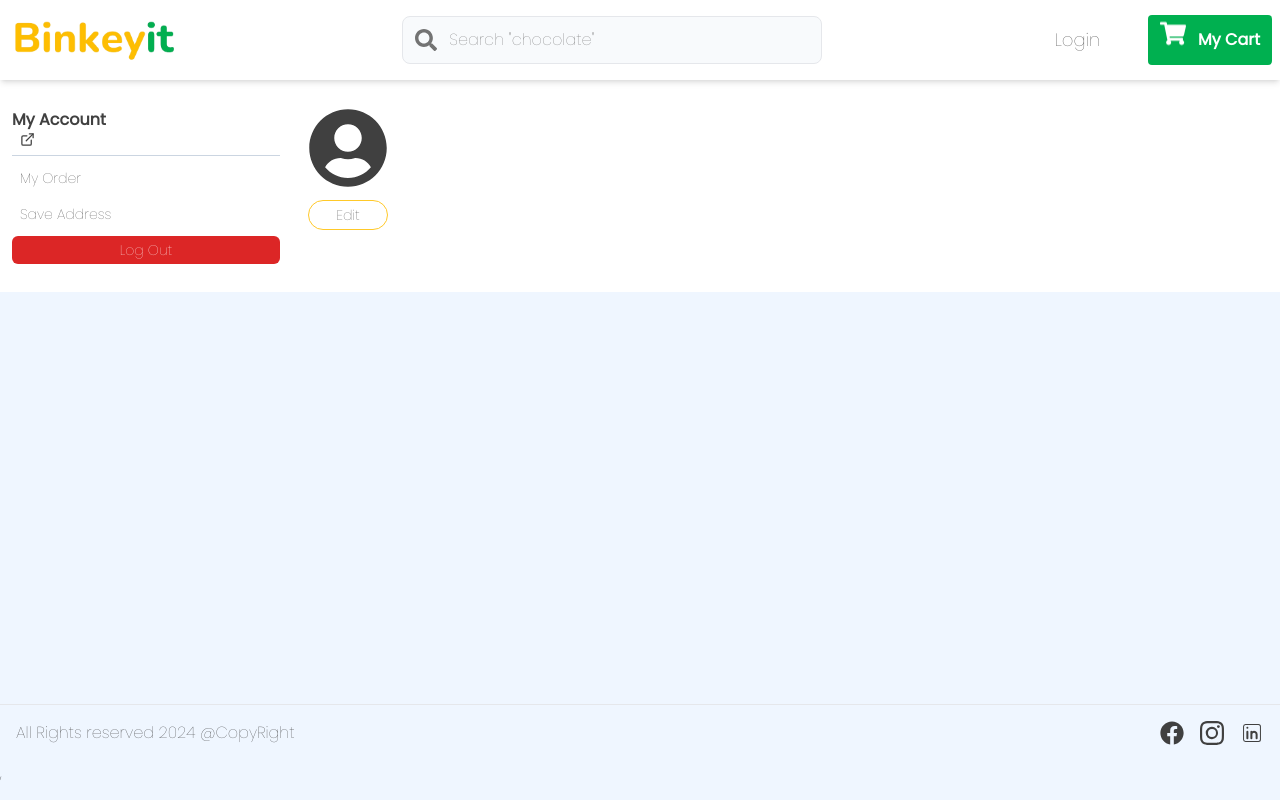
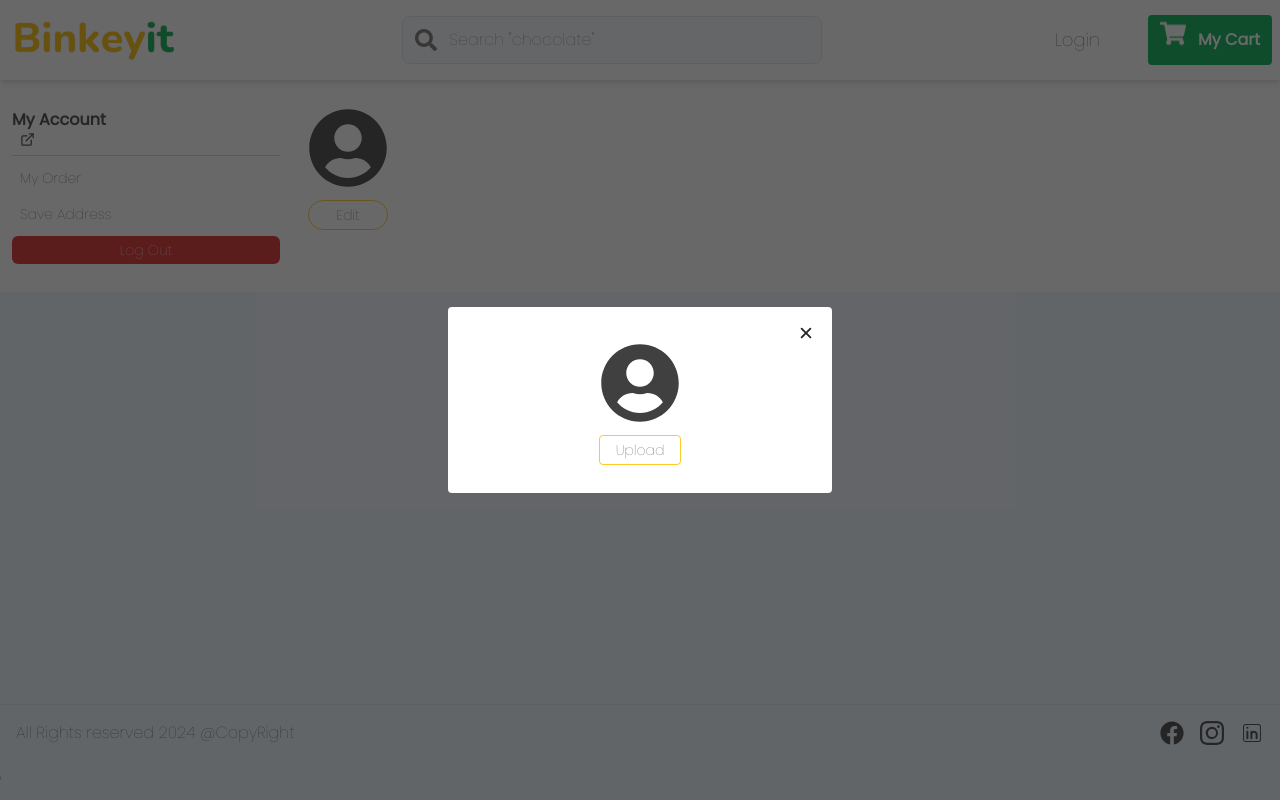
Before and after one commit to Pranavkok/E-Commerce, a React (Vite) app in the folder client/: page /dashboard/profile in a window 1280 px wide. Both pictures are taken after a click on the button "Edit". Built offline with nearby package versions, Linux system fonts and the light colour scheme; no server answers.

Commit message:
add upload avatar functionality

```diff
--- a/client/src/common/SummaryApi.js
+++ b/client/src/common/SummaryApi.js
@@ -32,6 +32,10 @@ const SummaryApi = {
     logout : {
         url : "/api/user/logout",
         method : "get"
+    },
+    uploadAvatar : {
+        url : "/api/user/upload-avatar",
+        method : "put"
     }
 }
 
--- /dev/null
+++ b/client/src/components/UserProfileAvatarEdit.jsx
@@ -0,0 +1,74 @@
+import React, { useState } from 'react'
+import { FaUserCircle } from 'react-icons/fa'
+import { useDispatch, useSelector } from 'react-redux'
+import Axios from '../utils/Axios'
+import SummaryApi from '../common/SummaryApi'
+import AxiosToastError from '../utils/AxiosToastError'
+import { updateAvatar } from '../store/userSlice'
+import { IoClose } from "react-icons/io5";
+import { useNavigate } from 'react-router-dom'
+
+const UserProfileAvatarEdit = ({close}) => {
+    const user = useSelector(state => state.user)
+    const navigate = useNavigate()
+    const dispatch = useDispatch()
+    const [loading ,setLoading] = useState(false)
+
+    const handleUploadAvatarImage = async(e)=>{
+        const file = e.target.files[0]
+
+        if(!file){
+            return
+        }
+        const formData = new FormData()
+        formData.append('avatar',file)
+
+        try {
+            setLoading(true)
+            const response = await Axios(
+                {...SummaryApi.uploadAvatar,
+                    data : formData
+                }
+            )
+            const {data : responseData} = response
+            dispatch(updateAvatar(responseData.data.avatar))
+            console.log(response)
+        } catch (error) {
+            AxiosToastError(error)
+        }
+        finally{
+        setLoading(false)
+        }
+    }
+  return (
+    <section className='fixed top-0 right-0 left-0 bottom-0 bg-neutral-900 bg-opacity-65 p-4 flex justify-center items-center'>
+        <div className='bg-white max-w-sm w-full rounded p-4 flex flex-col items-center justify-center'>
+            <button onClick={()=>navigate('../')} className='text-neutral-800 w-fit block ml-auto'>
+                <IoClose size={20} />
+            </button>
+            <div className='w-20 h-20 flex items-center justify-center rounded-full overflow-hidden'>
+                {
+                    user.avatar? (
+                    <img src={user.avatar} alt={user.name} className='w-full h-full'/>
+                    ):(
+                    <FaUserCircle size={80}/>
+                    )
+                }
+            </div>
+            <form onSubmit={(e)=>e.preventDefault()} action="">
+                <label htmlFor="uploadProfile">
+                    <div className=' border border-primary-100 hover:bg-primary-200 px-4 py-1 rounded my-3 text-sm cursor-pointer'>
+                        {
+                            loading ? "Loading..." : "Upload"
+                        }
+                    </div>
+                </label>
+                <input onChange={handleUploadAvatarImage} type="file" id='uploadProfile' className='hidden'/>
+            </form>
+
+        </div>
+    </section>
+  )
+}
+
+export default UserProfileAvatarEdit
--- a/client/src/pages/Profile.jsx
+++ b/client/src/pages/Profile.jsx
@@ -1,9 +1,11 @@
-import React from 'react'
+import React, { useState } from 'react'
 import { useSelector } from 'react-redux'
 import { FaUserCircle } from "react-icons/fa";
+import UserProfileAvatarEdit from '../components/UserProfileAvatarEdit';
 
 const Profile = () => {
     const user = useSelector(state => state.user)
+    const [openProfileAvatarEdit,setProfileAvatarEdit] = useState(false)
     console.log(user)
   return (
     <div>
@@ -16,7 +18,13 @@ const Profile = () => {
           )
         }
       </div>
-      <button className='text-sm min-w-20 border-primary-100 hover:bg-primary-200 border px-3 py-1 rounded-full mt-3'>Edit </button>
+      <button onClick={()=>setProfileAvatarEdit(true)} className='text-sm min-w-20 border-primary-100 hover:bg-primary-200 border px-3 py-1 rounded-full mt-3'>Edit </button>
+      {
+        openProfileAvatarEdit && (
+          <UserProfileAvatarEdit close={()=>setProfileAvatarEdit(false)}/>
+
+        )
+      }
     </div>
   )
 }
--- a/client/src/store/userSlice.js
+++ b/client/src/store/userSlice.js
@@ -35,6 +35,10 @@ const userSlice = createSlice({
             state.role = action.payload?.role
             // state.createdAt = action.payload.createdAt
         },
+        updateAvatar : (state,action)=>{
+            console.log('Updating avatar in Redux:', action.payload)
+            state.avatar = action.payload
+        },
         logout : (state,action)=>{
             state._id = ""
             state.name = ""
@@ -52,6 +56,6 @@ const userSlice = createSlice({
     }
 })
 
-export const { setUserDetail ,logout} = userSlice.actions
+export const { setUserDetail ,logout , updateAvatar } = userSlice.actions
 
 export default userSlice.reducer
```
Also changed, not shown: 1 other file (tests, documents, lock files or other folders).
